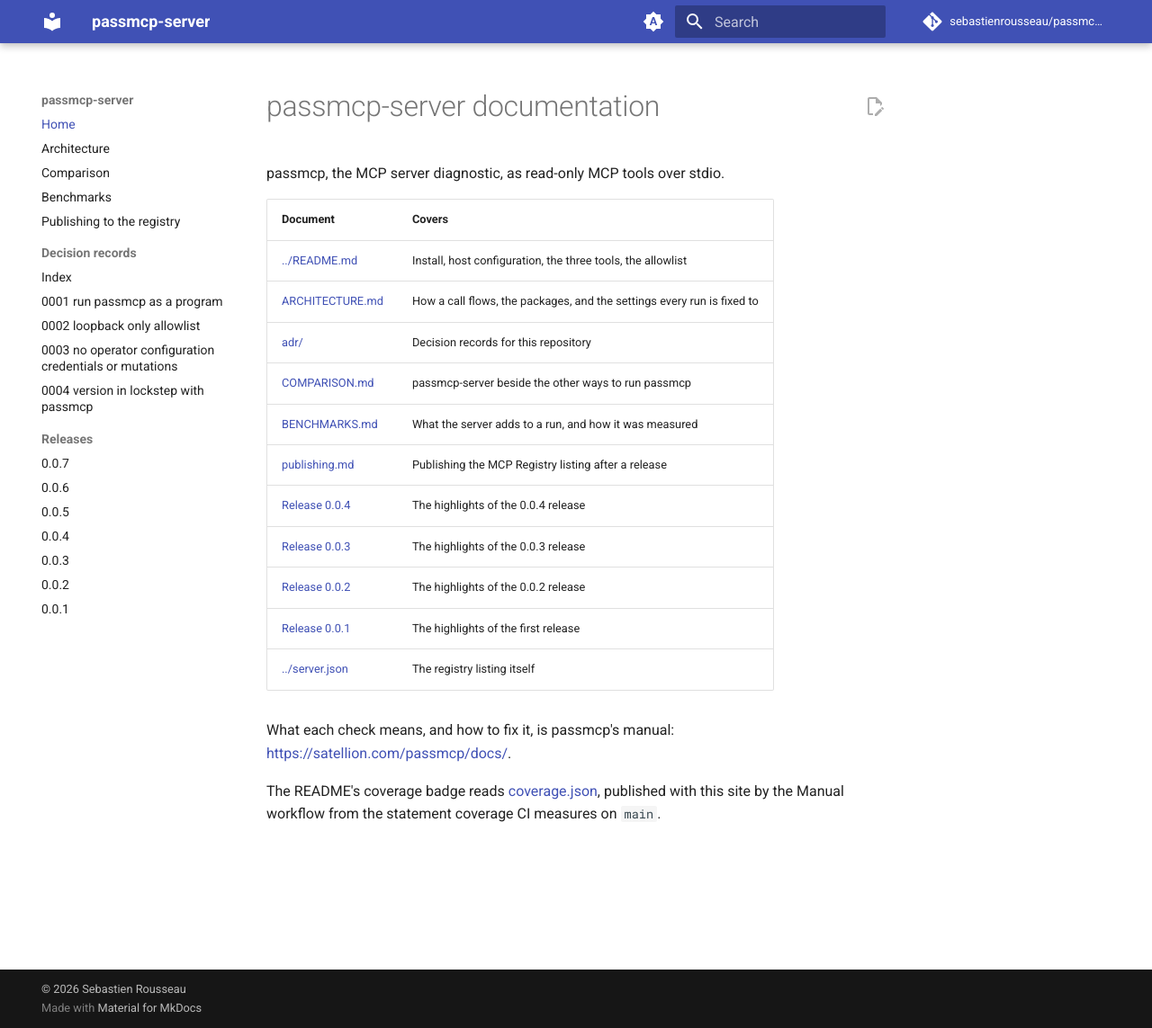
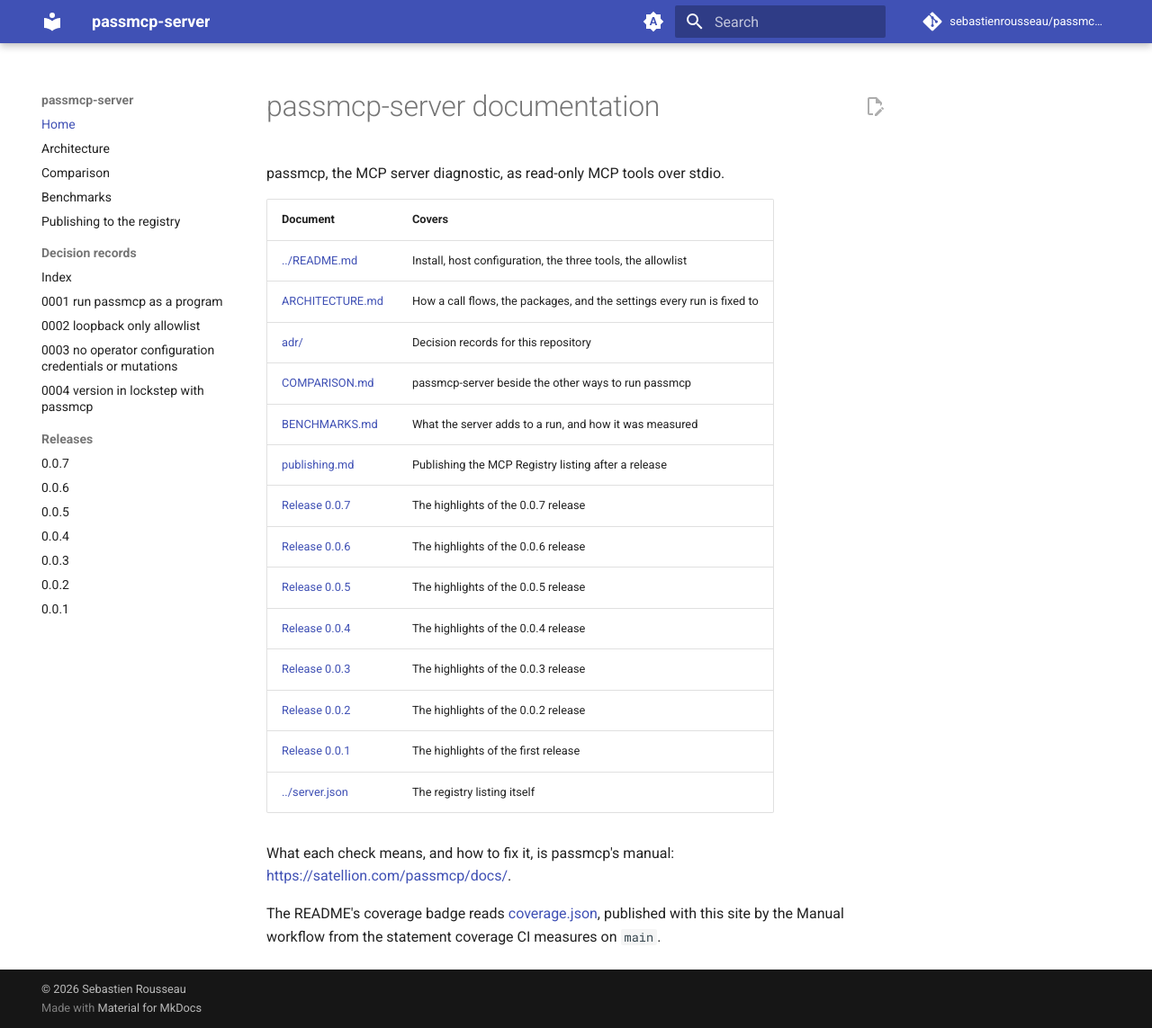
Before and after one commit to sebastienrousseau/passmcp-server, an MkDocs documentation site: the page built from docs/index.md, in a window 1280 px wide and 1143 px high. Shown: the whole window at 90% size. Built offline with MkDocs 1.6.1 and Material for MkDocs 9.7.7, drawn with Linux system fonts in a browser that asks for light colours; comment, search, counter and statistics services are not loaded.

Commit message:
docs: list the 0.0.5 to 0.0.7 release pages
The manual's index, docs/index.md, stopped at 0.0.4: the 0.0.5, 0.0.6
and 0.0.7 release pages are in the Releases navigation in mkdocs.yml
but were never added to the index table, so a reader starting from the
index could not find them.

Add the three rows, newest first like the existing ones. mkdocs build
--strict and markdownlint-cli2 pass.

Fixes: 5ef22ed ("docs(release): add release notes for v0.0.5 (#9)")
Fixes: 6425d5d ("chore(release): passmcp-server 0.0.6 (#11)")
Fixes: 1a6234c ("docs(release): write the 0.0.7 highlights")
Assisted-by: Claude Code:claude-opus-5-5 mkdocs markdownlint-cli2
Co-Authored-By: Claude Opus 5.5 <noreply@anthropic.com>
Signed-off-by: Sebastien Rousseau <sebastienrousseau@users.noreply.github.com>

```diff
--- a/docs/index.md
+++ b/docs/index.md
@@ -13,6 +13,9 @@ passmcp, the MCP server diagnostic, as read-only MCP tools over stdio.
 | [COMPARISON.md](COMPARISON.md) | passmcp-server beside the other ways to run passmcp |
 | [BENCHMARKS.md](BENCHMARKS.md) | What the server adds to a run, and how it was measured |
 | [publishing.md](publishing.md) | Publishing the MCP Registry listing after a release |
+| [Release 0.0.7](releases/v0.0.7.md) | The highlights of the 0.0.7 release |
+| [Release 0.0.6](releases/v0.0.6.md) | The highlights of the 0.0.6 release |
+| [Release 0.0.5](releases/v0.0.5.md) | The highlights of the 0.0.5 release |
 | [Release 0.0.4](releases/v0.0.4.md) | The highlights of the 0.0.4 release |
 | [Release 0.0.3](releases/v0.0.3.md) | The highlights of the 0.0.3 release |
 | [Release 0.0.2](releases/v0.0.2.md) | The highlights of the 0.0.2 release |
```
